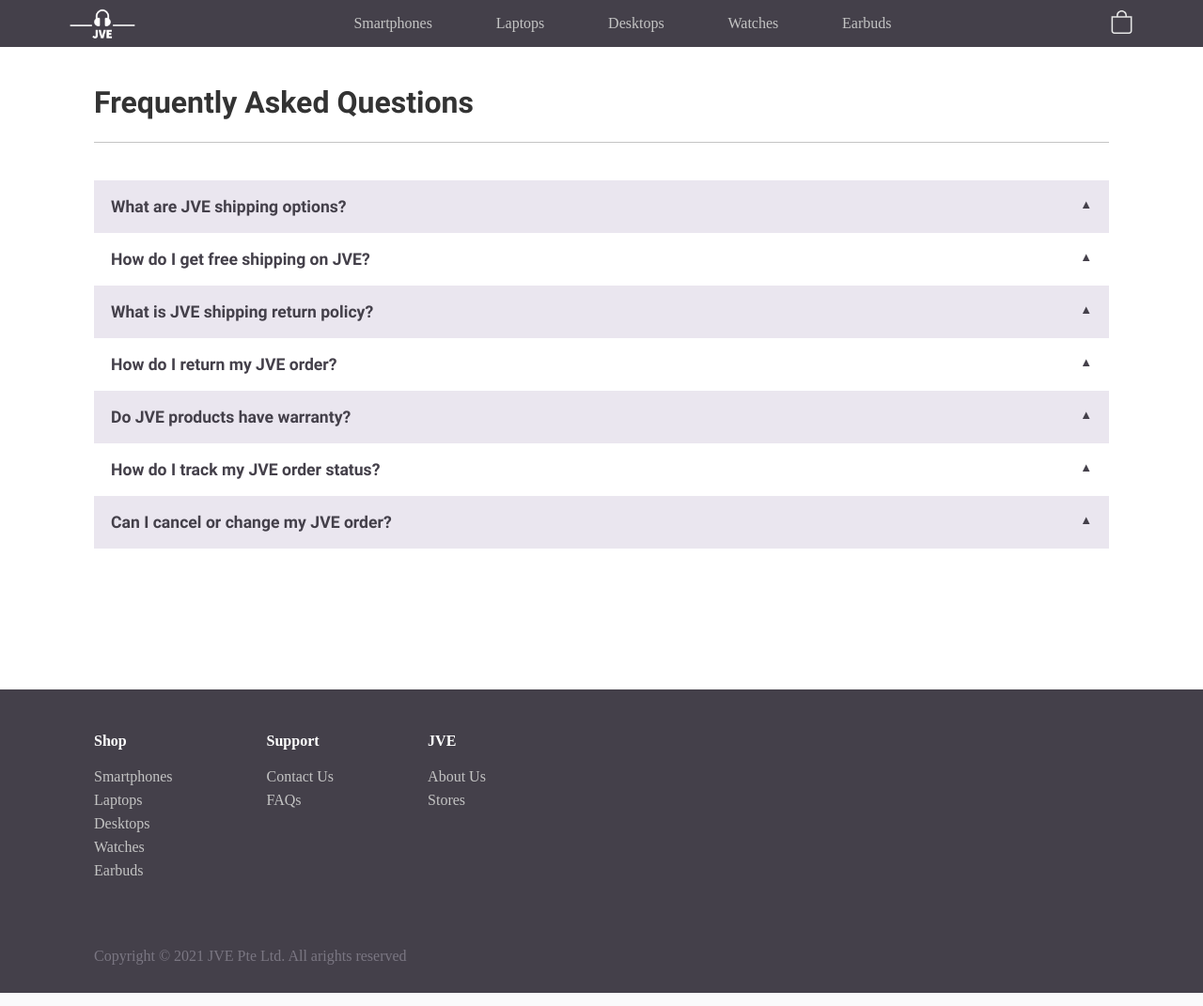
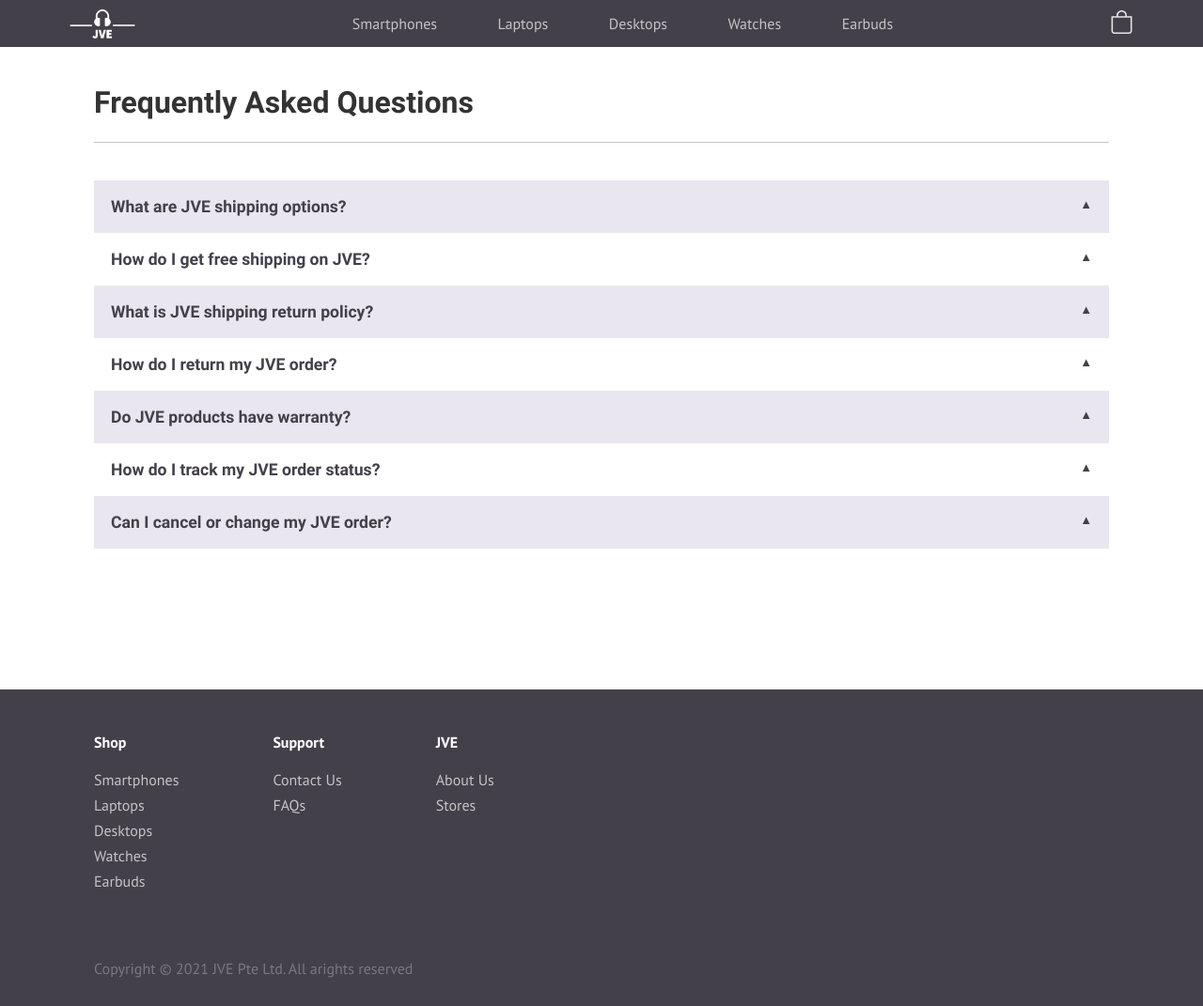
Before and after one commit to Vanessa-24/JVE, a PHP site: page /faq.html in a window 1280 px wide. Shown: the whole page at 94% size. Run offline with PHP 8.4, Linux system fonts and the light colour scheme; some web fonts are replaced.

Commit message:
Resolved font issue

```diff
--- a/jve.css
+++ b/jve.css
@@ -19,16 +19,14 @@
 
 @font-face {
   font-family: PTSans;
-  src: url(fonts/PTSans/PTSans-Regular.ttf);
+  src: url(fonts/PT_Sans/PTSans-Regular.ttf);
   font-weight: 400;
-  font-style: normal;
 }
 
 @font-face {
   font-family: PTSans;
-  src: url(fonts/PTSans/PTSans-Bold.ttf);
+  src: url(fonts/PT_Sans/PTSans-Bold.ttf);
   font-weight: bold;
-  font-style: normal;
 }
 
 /******************************************************************/
```
